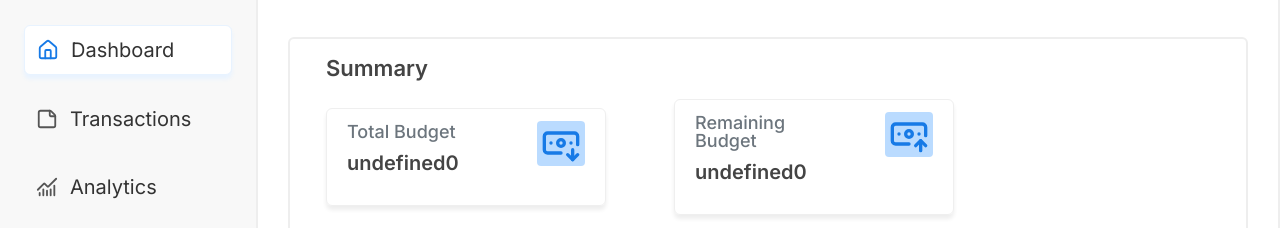
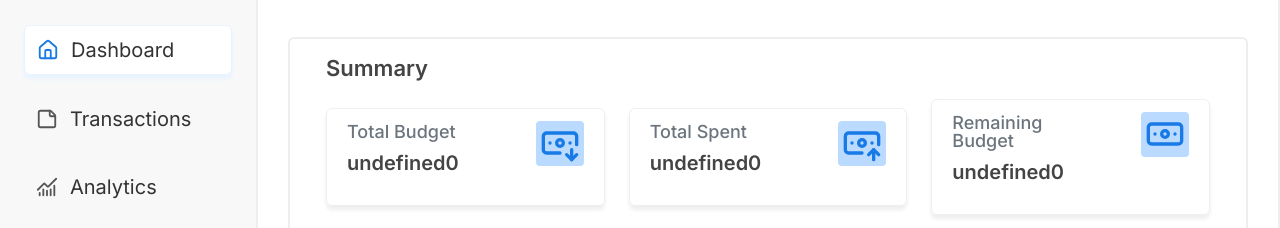
Before and after one commit to abuzarkhan1998/BudgetPrep, a website built with Parcel: page index.html in a window 1280 px wide. Both pictures are taken after a click on the link "Dashboard". Shown: the part 133-361 px from the top of the page. Built offline with nearby package versions, Linux system fonts and the light colour scheme.

Commit message:
make dashboard summary dynamic

```diff
--- a/src/css/style.css
+++ b/src/css/style.css
@@ -147,7 +147,7 @@
 .dashboard-expense-content {
     display: flex;
     align-items: center;
-    gap: 6.8rem;
+    gap: 2.4rem;
     /* justify-content: center; */
 }
 
--- a/src/js/Views/dashboardView.js
+++ b/src/js/Views/dashboardView.js
@@ -32,7 +32,7 @@ class dashboardView extends View {
   }
 
   _initFields(){
-    this._displayBarProgress();
+    // this._displayBarProgress();
   }
 
   _displayBarProgress(){
@@ -84,11 +84,20 @@ class dashboardView extends View {
                      </div>
                      <div class="summary-tab-container">
                          <div class="summary-details-container">
+                             <p class="summary-details-name">Total Spent</p>
+                             <p class="summary-details-amount mb-sm-3">${this._data.currencySymbol}${this._currencyFormatter.format(this._data.monthExpense)}</p>
+                         </div>
+                         <div class="summary-tab-icon-container">
+                                 <div class="tab-icon-background"><i data-lucide="banknote-arrow-up"></i> </div>
+                         </div>
+                     </div>
+                     <div class="summary-tab-container">
+                         <div class="summary-details-container">
                              <p class="summary-details-name">Remaining Budget</p>
                              <p class="summary-details-amount mb-sm-3">${this._data.currencySymbol}${this._currencyFormatter.format(this._data.remainingBudget)}</p>
                          </div>
                          <div class="summary-tab-icon-container">
-                                 <div class="tab-icon-background"><i data-lucide="banknote-arrow-up"></i> </div>
+                                 <div class="tab-icon-background"><i data-lucide="banknote"></i> </div>
                          </div>
                      </div>
                  </div>
```
